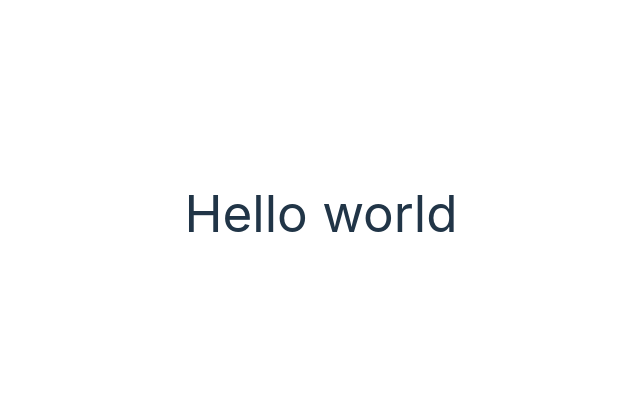
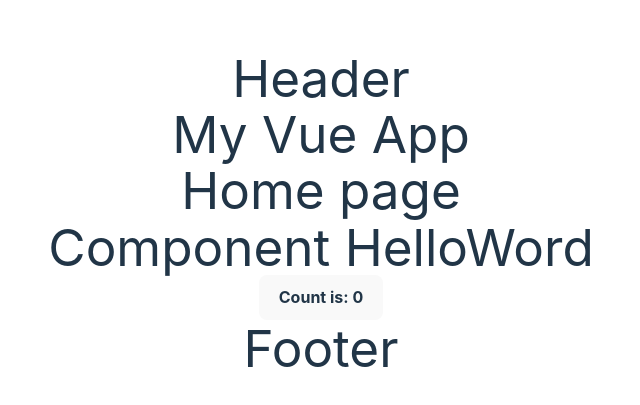
Before and after one commit to alphacpc/spring-flutter-vuejs-postgresql, a Vue app in the folder web/: page / in a window 1280 px wide. Shown: the part 187-592 px from the top of the page, without its empty margins (319-959 px from the left). Built offline with nearby package versions, Linux system fonts and the light colour scheme.

Commit message:
Implement router component on vue app

```diff
--- a/web/src/App.vue
+++ b/web/src/App.vue
@@ -1,9 +1,16 @@
 <script setup>
-import HelloWorld from './components/HelloWorld.vue'
+  import Header from './components/shared/Header.vue'
+  import Footer from './components/shared/Footer.vue'
+
 </script>
 
 <template>
-  <HelloWorld msg="Hello world"/>
+    <div>
+      <Header/>
+      <h1>My Vue App</h1>
+      <router-view></router-view>
+      <Footer/>
+    </div>
 </template>
 
 <style scoped>
--- /dev/null
+++ b/web/src/components/shared/Footer.vue
@@ -0,0 +1,12 @@
+<script setup>
+
+
+</script>
+
+<template>
+    <h1>Footer</h1>
+</template>
+
+<style scoped>
+
+</style>
--- /dev/null
+++ b/web/src/components/shared/Header.vue
@@ -0,0 +1,12 @@
+<script setup>
+
+
+</script>
+
+<template>
+    <h1>Header</h1>
+</template>
+
+<style scoped>
+
+</style>
--- a/web/src/main.js
+++ b/web/src/main.js
@@ -1,5 +1,8 @@
 import { createApp } from 'vue'
 import './style.css'
 import App from './App.vue'
+import router from './router';
 
-createApp(App).mount('#app')
+const app = createApp(App);
+app.use(router);
+app.mount('#app');
--- /dev/null
+++ b/web/src/views/Admin.vue
@@ -0,0 +1,15 @@
+<script setup>
+import { ref } from 'vue'
+const count = ref(0)
+</script>
+
+<template>
+    <h1>Admin page</h1>
+  <button @click="count++">Count is: {{ count }}</button>
+</template>
+
+<style scoped>
+button {
+  font-weight: bold;
+}
+</style>
--- /dev/null
+++ b/web/src/views/Detail.vue
@@ -0,0 +1,15 @@
+<script setup>
+import { ref } from 'vue'
+const count = ref(0)
+</script>
+
+<template>
+    <h1>Detail page</h1>
+  <button @click="count++">Count is: {{ count }}</button>
+</template>
+
+<style scoped>
+button {
+  font-weight: bold;
+}
+</style>
--- /dev/null
+++ b/web/src/views/Home.vue
@@ -0,0 +1,17 @@
+<script setup>
+import { ref } from 'vue'
+import HelloWorld from '../components/HelloWorld.vue'
+const count = ref(0)
+</script>
+
+<template>
+    <h1>Home page</h1>
+    <HelloWorld msg="Component HelloWord"/>
+  <button @click="count++">Count is: {{ count }}</button>
+</template>
+
+<style scoped>
+button {
+  font-weight: bold;
+}
+</style>
```
Also changed, not shown: web/src/router.js (+17 -0 lines), web/src/Detail.vue (deleted), web/src/Home.vue (deleted), web/src/Login.vue (deleted), web/src/views/Login.vue (added).
